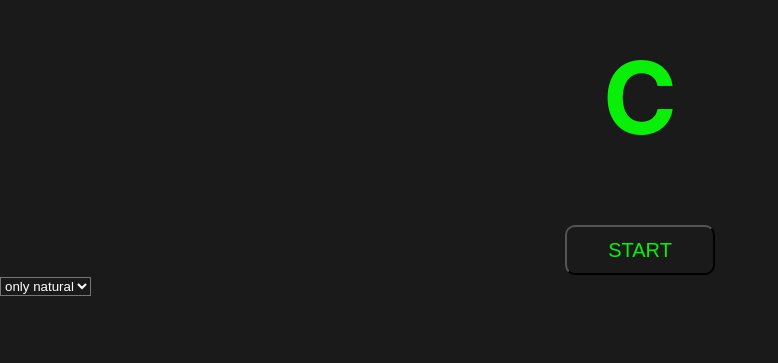
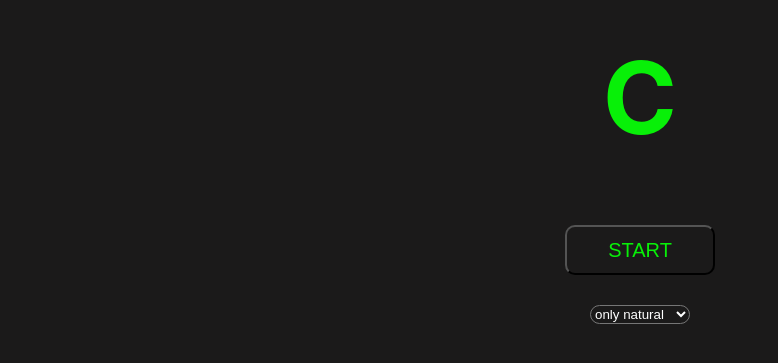
Before and after one commit to brunokian/chords-generator, a React (Create React App) app: page / in a window 1280 px wide. Shown: the part 213-576 px from the top of the page, without its empty margins (0-778 px from the left). Built offline with nearby package versions, Linux system fonts and the light colour scheme.

Commit message:
logica de seleção de acordes (naturais e acidentes)

```diff
--- a/src/App.css
+++ b/src/App.css
@@ -29,9 +29,15 @@ button:hover {
 }
 
 button:active {
-  color: white
+  color: white;
 }
 
 select {
   color: white;
+  width: 100px;
+  border-radius: 20px;
+  display: flex;
+  margin-left: auto;
+  margin-right: auto;
+  margin-top: 30px;
 }
```
